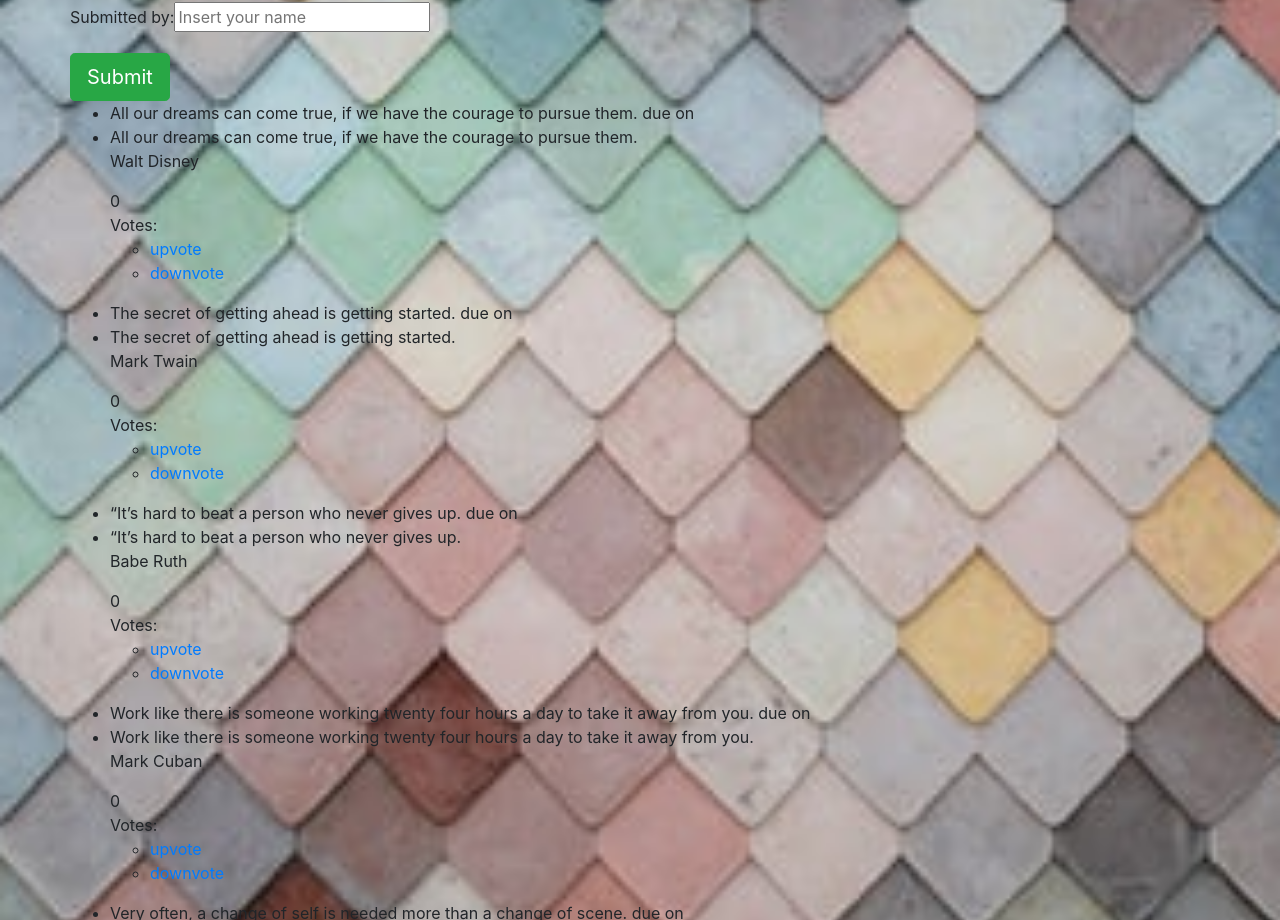
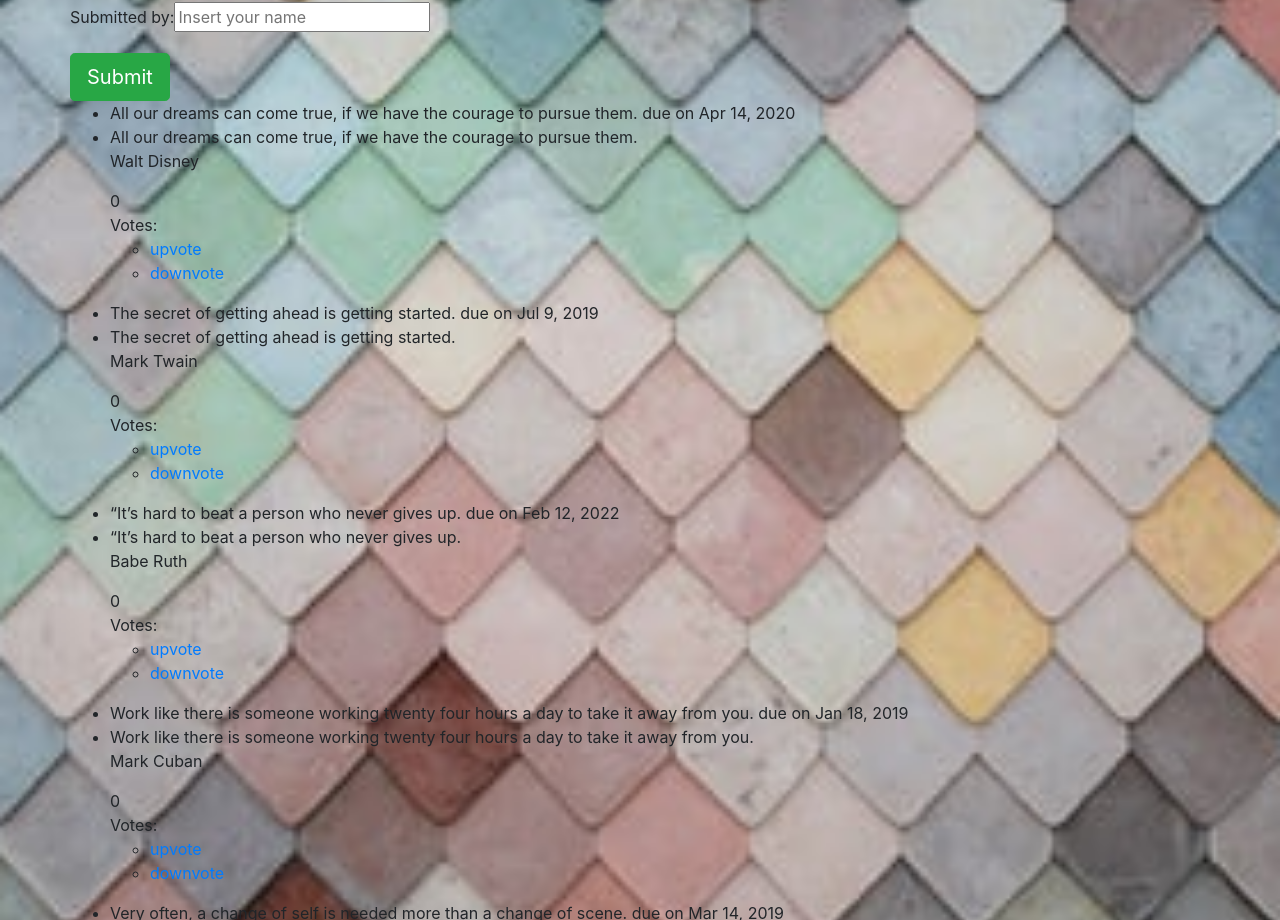
Before and after one commit to Mercy-Njoroge/Quotes, an Angular app: page / in a window 1280 px wide. Shown: the part 272-1192 px from the top of the page. Built offline with nearby package versions, Linux system fonts and the light colour scheme.

Commit message:
add a new date to quotes

```diff
--- a/src/app/quote/quote.component.ts
+++ b/src/app/quote/quote.component.ts
@@ -9,11 +9,11 @@ import { Quote } from '../quote';
 export class QuoteComponent implements OnInit {
 
   quotes = [
-    new Quote(1, 'All our dreams can come true, if we have the courage to pursue them.',' Walt Disney', "W.D"),
-    new Quote(2, 'The secret of getting ahead is getting started.', 'Mark Twain',"M.T"),
-    new Quote(3, '“It’s hard to beat a person who never gives up.', 'Babe Ruth',"B.R"),
-    new Quote(4, 'Work like there is someone working twenty four hours a day to take it away from you.', 'Mark Cuban',"M.C"),
-    new Quote(5, 'Very often, a change of self is needed more than a change of scene.', 'L.H.Holts',"A.C.Benson"),
+    new Quote(1, 'All our dreams can come true, if we have the courage to pursue them.',' Walt Disney', "W.D",new Date(2020,3,14)),
+    new Quote(2, 'The secret of getting ahead is getting started.', 'Mark Twain',"M.T", new Date(2019,6,9)),
+    new Quote(3, '“It’s hard to beat a person who never gives up.', 'Babe Ruth',"B.R",new Date(2022,1,12)),
+    new Quote(4, 'Work like there is someone working twenty four hours a day to take it away from you.', 'Mark Cuban',"M.C",new Date(2019,0,18)),
+    new Quote(5, 'Very often, a change of self is needed more than a change of scene.', 'L.H.Holts',"A.C.Benson",new Date(2019,2,14)),
 ];
 
 addNewQuote(quote){
```
